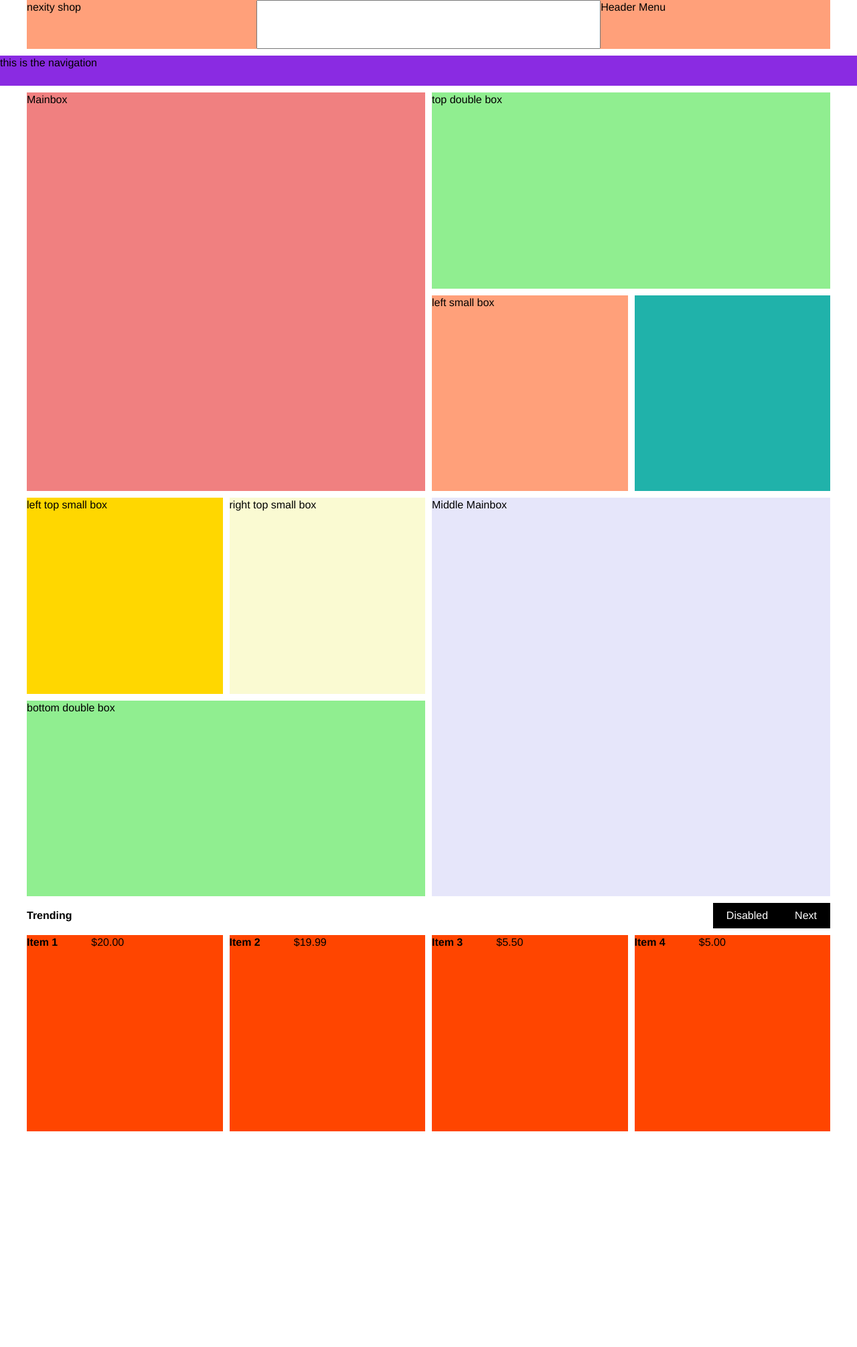
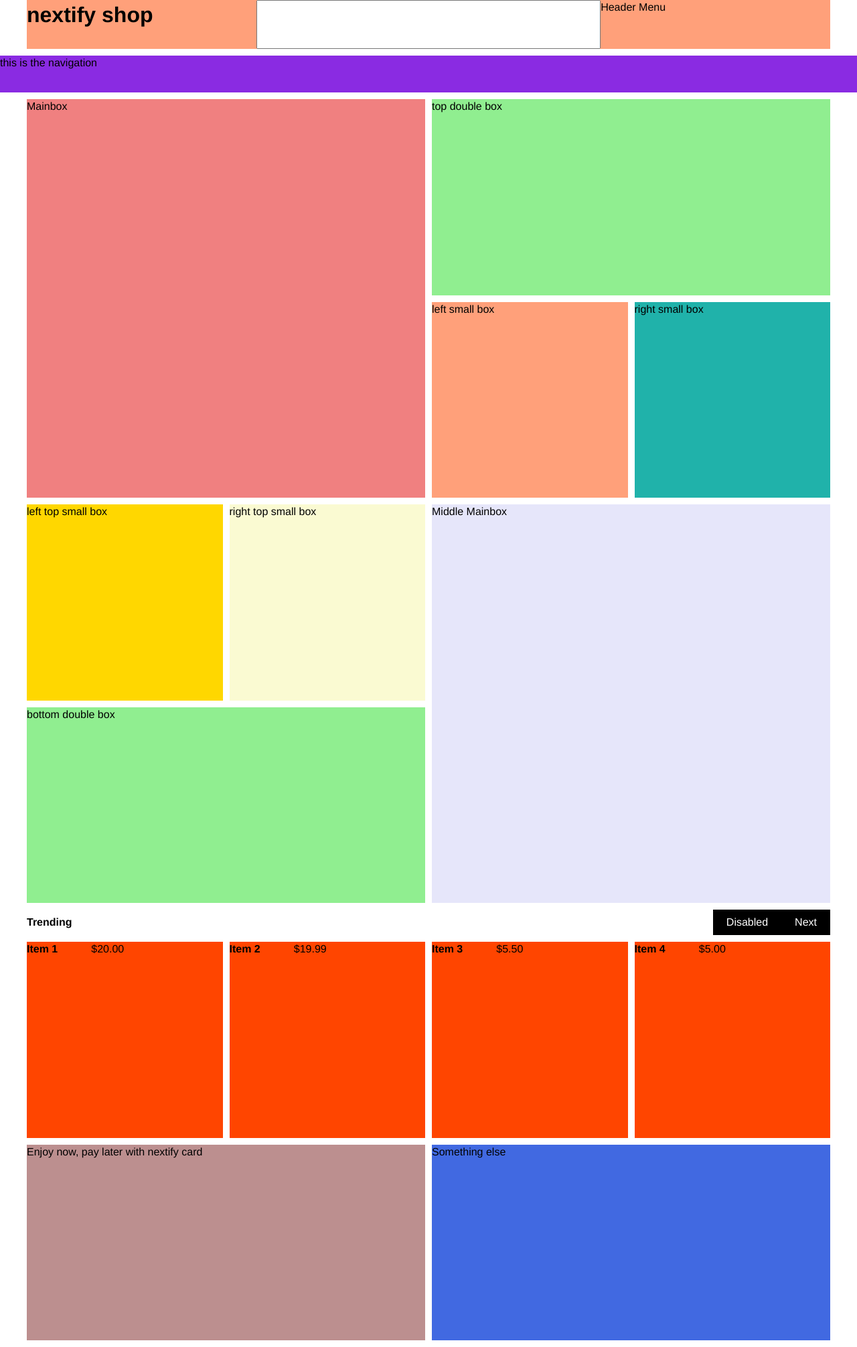
Before and after one commit to cojoclaudiu/squareify, a Next.js app: page / in a window 1280 px wide. Shown: the whole page at 67% size. Before the commit the page ends 1689 px from the top, so only its background shows below. Built offline with nearby package versions, Linux system fonts and the light colour scheme.

Commit message:
Homepage changes and "bug overflow" fixed

```diff
--- a/src/components/Navigation/Navigation.module.css
+++ /dev/null
@@ -1,6 +0,0 @@
-.navContainer {
-  background-color: blueviolet;
-  height: 45px;
-  width: 100%;
-  margin-bottom: var(--marginNormal);
-}
--- /dev/null
+++ b/src/components/ui/Card/Card.jsx
@@ -0,0 +1,10 @@
+import styles from './Card.module.css';
+
+export default function Card() {
+  return (
+    <aside className={styles.cardContainer}>
+      <div className={styles.cardItemLeft}>Enjoy now, pay later with nextify card</div>
+      <div className={styles.cardItemRight}>Something else</div>
+    </aside>
+  );
+}
--- /dev/null
+++ b/src/components/ui/Card/Card.module.css
@@ -0,0 +1,16 @@
+.cardContainer {
+  display: grid;
+  grid-template-columns: repeat(2, 1fr);
+  justify-self: center;
+  gap: 10px;
+  height: var(--squareBox);
+  width: var(--appWidth);
+  margin: var(--marginNormal) 0;
+}
+
+.cardItemLeft {
+  background-color: rosybrown;
+}
+.cardItemRight {
+  background-color: royalblue;
+}
--- a/src/components/ui/Header/Header.module.css
+++ b/src/components/ui/Header/Header.module.css
@@ -1,8 +1,9 @@
 .headerContainer {
   display: grid;
   grid-template-columns: 2fr 3fr 2fr;
+  justify-self: center;
+  grid-auto-flow: column;
   background-color: lightsalmon;
   width: var(--appWidth);
   height: 73px;
-  margin-bottom: var(--marginNormal);
 }
--- a/src/components/ui/HomeHeroBox/HomeHeroBox.jsx
+++ b/src/components/ui/HomeHeroBox/HomeHeroBox.jsx
@@ -23,7 +23,7 @@ export default function HomeHeroBox() {
 
       <Link href="/" passHref>
         <a href="replace" className={styles.smRgtBox}>
-          <div />
+          <div>right small box</div>
         </a>
       </Link>
     </>
--- a/src/components/ui/Logo/Logo.jsx
+++ b/src/components/ui/Logo/Logo.jsx
@@ -1,3 +1,3 @@
 export default function Logo() {
-  return <div>nexity shop</div>;
+  return <h1>nextify shop</h1>;
 }
--- a/src/components/ui/MainContent/MainContent.module.css
+++ b/src/components/ui/MainContent/MainContent.module.css
@@ -1,5 +1,8 @@
 .mainContent {
-  width: 100%;
+  display: grid;
+  grid-auto-flow: row;
+  justify-self: center;
+  width: var(--appWidth);
   max-width: var(--appWidth);
   min-width: 320px;
 }
--- /dev/null
+++ b/src/components/ui/Navigation/Navigation.module.css
@@ -0,0 +1,7 @@
+.navContainer {
+  justify-self: center;
+  margin: var(--marginNormal) 0;
+  background-color: blueviolet;
+  height: 55px;
+  width: 100%;
+}
--- a/src/pages/index.jsx
+++ b/src/pages/index.jsx
@@ -1,6 +1,7 @@
-import Navigation from '../components/Navigation/Navigation';
+import Navigation from '../components/ui/Navigation/Navigation';
 import Header from '../components/ui/Header/Header';
 import MainContent from '../components/ui/MainContent/MainContent';
+import Card from '../components/ui/Card/Card';
 
 export default function Home() {
   return (
@@ -8,6 +9,7 @@ export default function Home() {
       <Header />
       <Navigation />
       <MainContent />
+      <Card />
     </>
   );
 }
--- a/src/styles/_app.css
+++ b/src/styles/_app.css
@@ -1,5 +1,5 @@
 .appWrapper {
-  display: flex;
-  flex-direction: column;
-  align-items: center;
+  display: grid;
+  grid-auto-flow: row;
+  width: 100%;
 }
```
Also changed, not shown: src/components/ui/Navigation/Navigation.jsx (renamed from src/components/Navigation/Navigation.jsx).
